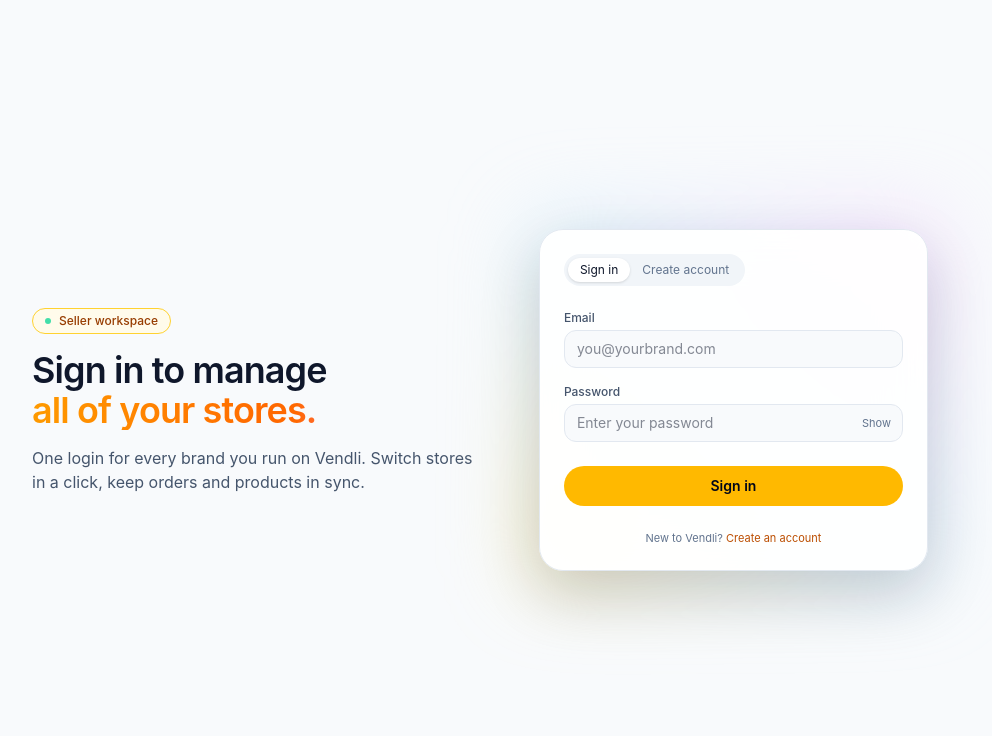
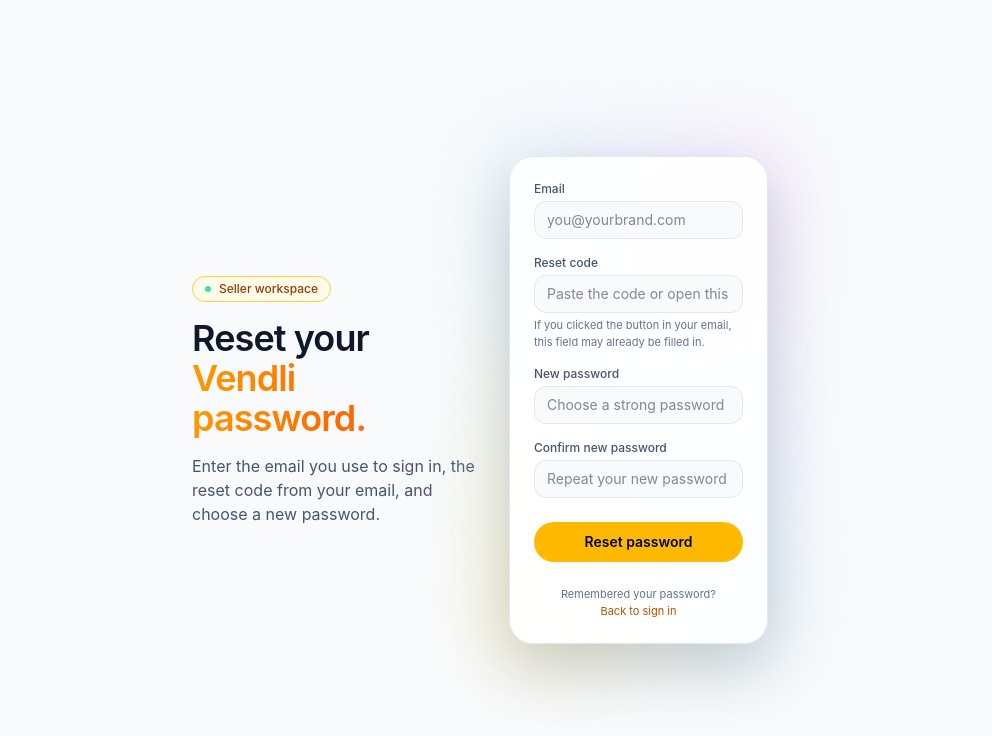
Before and after one commit to hardope/vendli-app, a React (Vite) app: page /auth/reset-password in a window 1280 px wide. Before the commit this address led to /auth. Shown: the top 736 px of the page, without its empty margins (160-1152 px from the left). Built offline with nearby package versions, Linux system fonts and the light colour scheme; no server answers.

Commit message:
Forgot password

```diff
--- a/src/App.jsx
+++ b/src/App.jsx
@@ -1,6 +1,7 @@
 import './App.css';
 import { Routes, Route, Navigate, Link, useNavigate } from 'react-router-dom';
 import AuthPage from './pages/AuthPage.jsx';
+import ResetPasswordPage from './pages/ResetPasswordPage.jsx';
 import OnboardingPage from './pages/OnboardingPage.jsx';
 import DashboardPage from './pages/DashboardPage.jsx';
 import ProductsPage from './pages/ProductsPage.jsx';
@@ -43,6 +44,7 @@
     <AppShell>
       <Routes>
         <Route path="/auth" element={<AuthPage />} />
+        <Route path="/auth/reset-password" element={<ResetPasswordPage />} />
         <Route
           path="/onboarding"
           element={(
--- a/src/pages/AuthPage.jsx
+++ b/src/pages/AuthPage.jsx
@@ -2,7 +2,7 @@
 
 import { useState } from 'react';
 import { useNavigate } from 'react-router-dom';
-import { login, register, getCurrentUser, verifyEmailWithOtp } from '../services/auth.service.js';
+import { login, register, getCurrentUser, verifyEmailWithOtp, forgotPassword } from '../services/auth.service.js';
 import { updateProfile } from '../services/profile.service.js';
 import { LANDING_URL } from '../config.js';
 import Notify from '../components/Notify.js';
@@ -17,6 +17,7 @@
   const [showSigninPassword, setShowSigninPassword] = useState(false);
   const [showSignupPassword, setShowSignupPassword] = useState(false);
   const [acceptedTerms, setAcceptedTerms] = useState(false);
+  const [forgotLoading, setForgotLoading] = useState(false);
   const navigate = useNavigate();
   const { setTokens, setUser, redirectPath, setRedirectPath } = useAuthStore();
   const clearStores = useStoreStore((s) => s.clearStores);
@@ -174,6 +175,25 @@
   };
 
   const onSubmit = mode === 'signin' ? handleSignin : handleSignup;
+
+  const handleForgotPassword = async () => {
+    if (!form.email) {
+      Notify.error('Enter your email first, then click "Forgot password?"');
+      return;
+    }
+
+    setForgotLoading(true);
+    try {
+      await forgotPassword(form.email);
+      Notify.info('If that email exists, we sent a reset link and code.');
+      navigate(`/auth/reset-password?email=${encodeURIComponent(form.email)}`);
+    } catch (error) {
+      console.error(error);
+      Notify.error('We could not start the reset process. Please try again.');
+    } finally {
+      setForgotLoading(false);
+    }
+  };
 
   return (
     <div className="min-h-screen bg-slate-50 flex items-center justify-center px-4">
@@ -451,7 +471,18 @@
               </button>
 
               {mode === 'signin' && (
+                <>
                   <p className="text-[11px] text-slate-500 text-center mt-2">
+                    <button
+                      type="button"
+                      onClick={handleForgotPassword}
+                      disabled={forgotLoading}
+                      className="text-amber-700 hover:underline disabled:opacity-60"
+                    >
+                      {forgotLoading ? 'Sending reset email…' : 'Forgot password?'}
+                    </button>
+                  </p>
+                  <p className="text-[11px] text-slate-500 text-center mt-1">
                     New to Vendli?{' '}
                     <button
                       type="button"
@@ -461,6 +492,7 @@
                       Create an account
                     </button>
                   </p>
+                </>
               )}
             </form>
           </div>
--- /dev/null
+++ b/src/pages/ResetPasswordPage.jsx
@@ -0,0 +1,182 @@
+"use client";
+
+import { useState } from 'react';
+import { useLocation, useNavigate } from 'react-router-dom';
+import { resetPassword } from '../services/auth.service.js';
+import Notify from '../components/Notify.js';
+
+export default function ResetPasswordPage() {
+  const location = useLocation();
+  const navigate = useNavigate();
+
+  const search = new URLSearchParams(location.search);
+  const initialEmail = search.get('email') || '';
+  const initialToken = search.get('token') || '';
+
+  const [form, setForm] = useState({
+    email: initialEmail,
+    token: initialToken,
+    password: '',
+    confirmPassword: '',
+  });
+  const [loading, setLoading] = useState(false);
+
+  const handleChange = (event) => {
+    const { name, value } = event.target;
+    setForm((prev) => ({ ...prev, [name]: value }));
+  };
+
+  const handleSubmit = async (event) => {
+    event.preventDefault();
+
+    if (!form.token.trim()) {
+      Notify.error('Enter the reset code from your email.');
+      return;
+    }
+
+    if (!form.password || form.password.length < 8) {
+      Notify.error('New password must be at least 8 characters long.');
+      return;
+    }
+
+    if (form.password !== form.confirmPassword) {
+      Notify.error('Passwords do not match.');
+      return;
+    }
+
+    setLoading(true);
+    try {
+      await resetPassword({
+        token: form.token.trim(),
+        password: form.password,
+        email: form.email || undefined,
+      });
+
+      Notify.success('Password reset successfully. You can now sign in.');
+      navigate('/auth');
+    } catch (error) {
+      console.error(error);
+      Notify.error('Reset code is invalid or expired. Request a new email and try again.');
+    } finally {
+      setLoading(false);
+    }
+  };
+
+  return (
+    <div className="min-h-screen bg-slate-50 flex items-center justify-center px-4">
+      <div className="max-w-xl w-full grid gap-8 md:grid-cols-[minmax(0,1.1fr)_minmax(0,1fr)] items-center">
+        <div>
+          <span className="inline-flex items-center gap-2 px-3 py-1 rounded-full border border-amber-300 bg-amber-50 text-amber-800 text-xs font-medium mb-4">
+            <span className="h-1.5 w-1.5 rounded-full bg-emerald-400 animate-pulse" />
+            Seller workspace
+          </span>
+          <h1 className="text-3xl sm:text-4xl font-semibold tracking-tight text-slate-900">
+            Reset your
+            <span className="block text-transparent bg-clip-text bg-gradient-to-r from-amber-500 via-orange-500 to-rose-400">
+              Vendli password.
+            </span>
+          </h1>
+          <p className="mt-4 text-sm sm:text-base text-slate-600 max-w-md">
+            Enter the email you use to sign in, the reset code from your email, and choose a new password.
+          </p>
+        </div>
+
+        <div className="relative">
+          <div className="absolute -inset-3 rounded-3xl bg-gradient-to-tr from-amber-200/60 via-sky-200/40 to-fuchsia-200/60 blur-2xl" />
+          <div className="relative rounded-3xl border border-slate-200 bg-white/95 backdrop-blur-xl p-6 shadow-[0_24px_60px_rgba(15,23,42,0.18)]">
+            <form onSubmit={handleSubmit} className="space-y-4">
+              <div>
+                <label className="block text-xs font-medium text-slate-600 mb-1" htmlFor="email">
+                  Email
+                </label>
+                <input
+                  id="email"
+                  name="email"
+                  type="email"
+                  autoComplete="email"
+                  value={form.email}
+                  onChange={handleChange}
+                  required
+                  placeholder="you@yourbrand.com"
+                  className="w-full rounded-xl border border-slate-200 bg-slate-50 px-3 py-2 text-sm text-slate-900 outline-none focus:border-amber-400 focus:ring-1 focus:ring-amber-400"
+                />
+              </div>
+
+              <div>
+                <label className="block text-xs font-medium text-slate-600 mb-1" htmlFor="token">
+                  Reset code
+                </label>
+                <input
+                  id="token"
+                  name="token"
+                  type="text"
+                  value={form.token}
+                  onChange={handleChange}
+                  required
+                  placeholder="Paste the code or open this link from your email"
+                  className="w-full rounded-xl border border-slate-200 bg-slate-50 px-3 py-2 text-sm text-slate-900 outline-none focus:border-amber-400 focus:ring-1 focus:ring-amber-400"
+                />
+                <p className="mt-1 text-[11px] text-slate-500">
+                  If you clicked the button in your email, this field may already be filled in.
+                </p>
+              </div>
+
+              <div>
+                <label className="block text-xs font-medium text-slate-600 mb-1" htmlFor="password">
+                  New password
+                </label>
+                <input
+                  id="password"
+                  name="password"
+                  type="password"
+                  autoComplete="new-password"
+                  value={form.password}
+                  onChange={handleChange}
+                  required
+                  placeholder="Choose a strong password"
+                  className="w-full rounded-xl border border-slate-200 bg-slate-50 px-3 py-2 text-sm text-slate-900 outline-none focus:border-amber-400 focus:ring-1 focus:ring-amber-400"
+                />
+              </div>
+
+              <div>
+                <label className="block text-xs font-medium text-slate-600 mb-1" htmlFor="confirmPassword">
+                  Confirm new password
+                </label>
+                <input
+                  id="confirmPassword"
+                  name="confirmPassword"
+                  type="password"
+                  autoComplete="new-password"
+                  value={form.confirmPassword}
+                  onChange={handleChange}
+                  required
+                  placeholder="Repeat your new password"
+                  className="w-full rounded-xl border border-slate-200 bg-slate-50 px-3 py-2 text-sm text-slate-900 outline-none focus:border-amber-400 focus:ring-1 focus:ring-amber-400"
+                />
+              </div>
+
+              <button
+                type="submit"
+                disabled={loading}
+                className="w-full mt-2 inline-flex items-center justify-center rounded-full bg-amber-400 text-slate-950 text-sm font-semibold py-2.5 hover:bg-amber-300 transition-colors disabled:opacity-60"
+              >
+                {loading ? 'Resetting…' : 'Reset password'}
+              </button>
+
+              <p className="text-[11px] text-slate-500 text-center mt-2">
+                Remembered your password?{' '}
+                <button
+                  type="button"
+                  onClick={() => navigate('/auth')}
+                  className="text-amber-700 hover:underline"
+                >
+                  Back to sign in
+                </button>
+              </p>
+            </form>
+          </div>
+        </div>
+      </div>
+    </div>
+  );
+}
--- a/src/services/auth.service.js
+++ b/src/services/auth.service.js
@@ -22,6 +22,25 @@
   return data;
 }
 
+export async function forgotPassword(email) {
+  const { data } = await api.post(`${AUTH_BASE}/forgot-password`, { email });
+  return data;
+}
+
+export async function resetPassword(payload) {
+  const body = {
+    token: payload.token,
+    password: payload.password,
+  };
+
+  if (payload.email) {
+    body.email = payload.email;
+  }
+
+  const { data } = await api.post(`${AUTH_BASE}/reset-password`, body);
+  return data;
+}
+
 export async function refreshToken(refreshTokenValue) {
   const { data } = await api.post(`${AUTH_BASE}/refresh`, { refreshToken: refreshTokenValue });
   return data;
```
Lines whose indentation alone changed are shown as unchanged.
